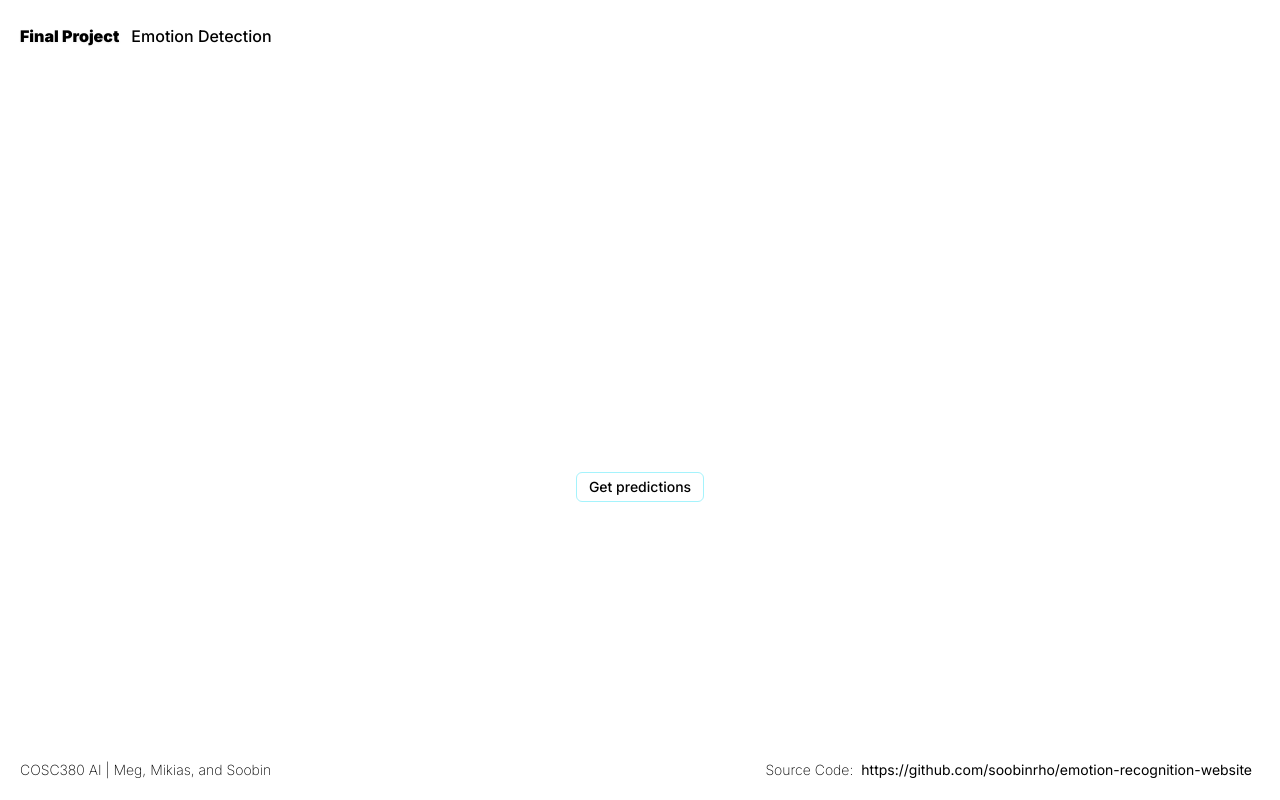
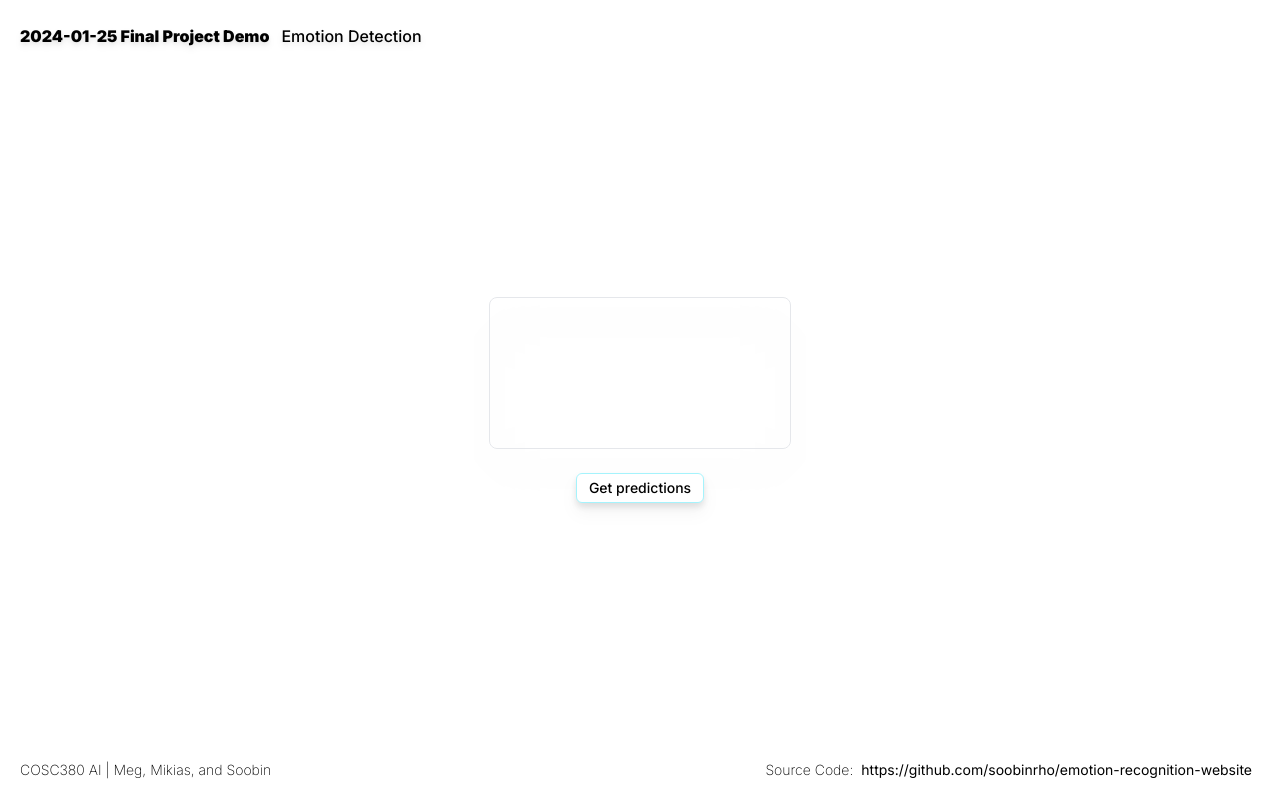
Before and after one commit to soobinrho/emotion-recognition-website, a Next.js app: page / in a window 1280 px wide. Built offline with nearby package versions, Linux system fonts and the light colour scheme; no server answers.

Commit message:
feat: drop shadow for nicer UI
Signed-off-by: Soobin Rho <soobinrho@gmail.com>

```diff
--- a/src/app/components/camera.tsx
+++ b/src/app/components/camera.tsx
@@ -13,9 +13,9 @@ export default function Camera() {
 
     return (
         <div className="flex flex-col gap-6">
-            <Webcam audio={false} ref={webcamRef} screenshotFormat="image/jpeg" />
+            <Webcam className="border rounded-lg drop-shadow-2xl" audio={false} ref={webcamRef} screenshotFormat="image/jpeg" />
             <div className="text-center">
-                <button className="rounded-md border border-cyan-200 bg-white px-3 py-1 hover:bg-cyan-50 hover:shadow-lg active:bg-cyan-100/70" onClick={capture}>Get predictions</button>
+                <button className="rounded-md border border-cyan-200 bg-white px-3 py-1 hover:bg-cyan-50 hover:shadow-lg active:bg-cyan-100/70 drop-shadow-lg" onClick={capture}>Get predictions</button>
             </div>
         </div>
     );
--- a/src/app/components/header.tsx
+++ b/src/app/components/header.tsx
@@ -8,11 +8,11 @@ export default function Header() {
         <>
             <div className='absolute left-0 top-0 m-5 mt-6 flex flex-row text-base'>
                 <Link href='/'>
-                    <div className='font-black drop-shadow-sm hover:text-slate-700 hover:drop-shadow-md active:text-slate-500'>
-                        Final Project
+                    <div className='font-black hover:text-slate-700 drop-shadow-md active:text-slate-500'>
+                        2024-01-25 Final Project Demo
                     </div>
                 </Link>
-                <div className='ml-3 hover:drop-shadow-md'>Emotion Detection</div>
+                <div className='ml-3 drop-shadow-md'>Emotion Detection</div>
             </div>
         </>
     );
```
